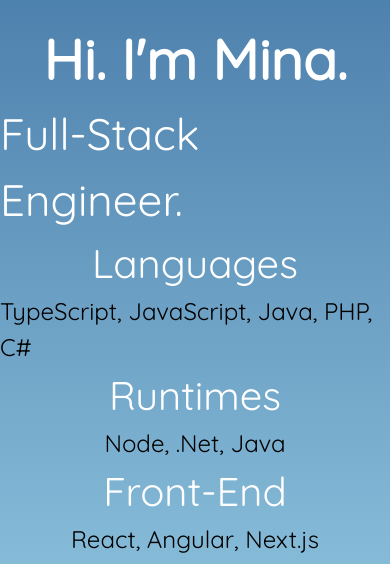
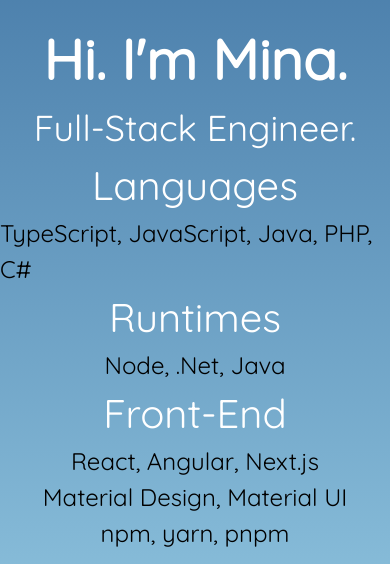
Before and after one commit to minademian/minademian.com-v1, a website: page src/html/index.html in a window 390 px wide. Shown: the part 275-839 px from the top of the page. Drawn offline with nearby package versions, Linux system fonts and the light colour scheme; files that its build step writes are made by us from their sources.

Commit message:
fix: h2 on iOS browsers (#4)

```diff
--- a/src/assets/styles/_inc/_reset.scss
+++ b/src/assets/styles/_inc/_reset.scss
@@ -106,7 +106,7 @@
 blockquote:after,
 q:before,
 q:after {
-  content: "";
+  content: '';
   content: none;
 }
 
--- a/src/assets/styles/styles.scss
+++ b/src/assets/styles/styles.scss
@@ -22,10 +22,6 @@
   background-attachment: fixed;
 }
 
-h1 {
-  text-align: center;
-}
-
 h1,
 h2,
 h3 {
@@ -35,10 +31,16 @@
 .block {
   display: flex;
   flex-direction: column;
+  justify-content: center;
+  align-content: center;
   align-items: center;
 }
 
 // Page elements
+article {
+  all: unset;
+}
+
 #intro {
   grid-area: intro;
 }
@@ -60,6 +62,7 @@
     }
   }
 }
+
 #talks {
   grid-area: talks;
   a {
@@ -75,6 +78,7 @@
     }
   }
 }
+
 section {
   display: grid;
   grid-column: 1fr 1fr 1fr;
@@ -202,6 +206,12 @@
   }
 }
 @media screen and (min-width: 375px) and (max-width: 794px) {
+  .block {
+    & h2 {
+      font-size: 45%;
+    }
+  }
+
   #container {
     height: auto;
     display: grid;
@@ -211,9 +221,6 @@
     grid-template-rows: 10px;
     h1 {
       font-size: 70%;
-    }
-    h2 {
-      font-size: 55%;
     }
     h3 {
       font-size: 50%;
@@ -235,7 +242,6 @@
     }
   }
 }
-
 @media screen and (min-width: 430px) {
   h2,
   h3 {
```
